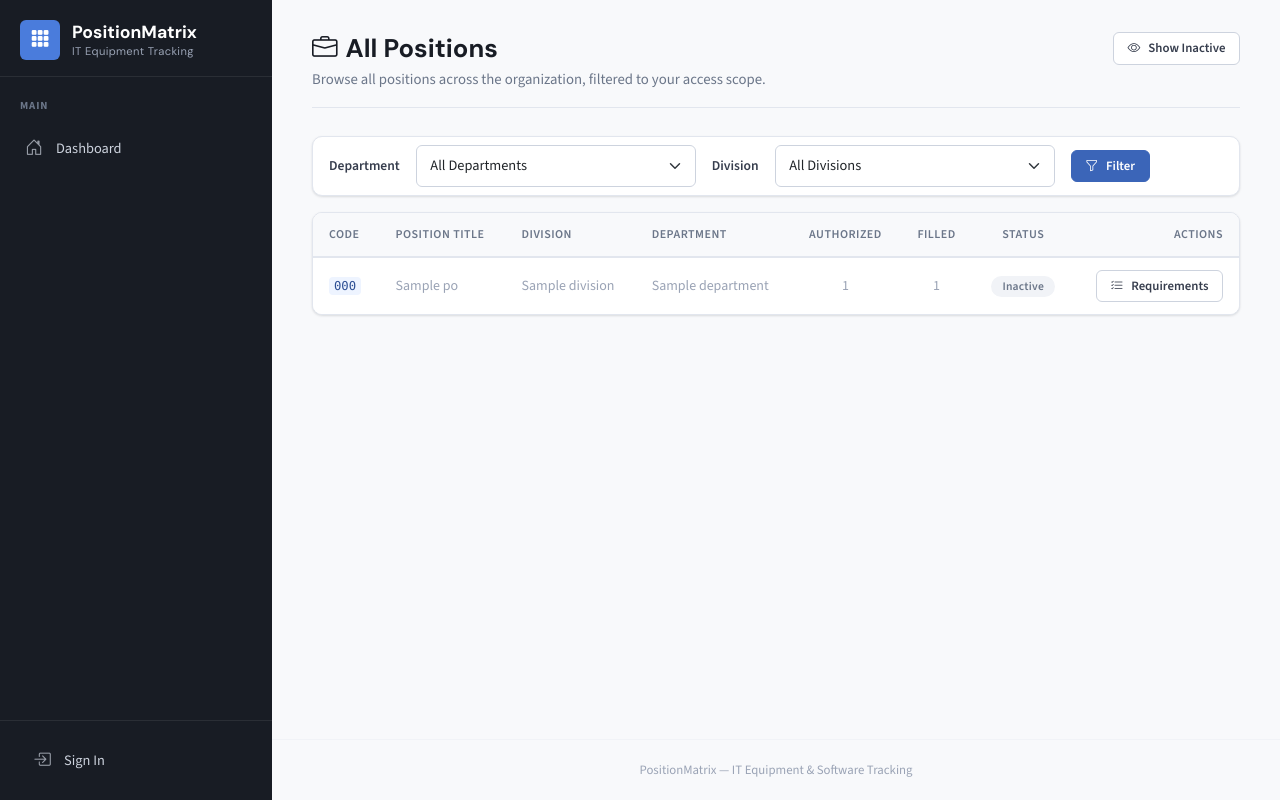
After one commit to joshgrubb/Matrix, a Python web app: template app/blueprints/organization/templates/organization/all_positions.html in a window 1280 px wide. The commit adds this page. Run offline with Jinja, Linux system fonts and the light colour scheme; the template is opened without the code that fills it: most values are stand-ins (such as "Sample title", 1, 10 or a date in 2020).

Commit message:
Added software, divisions, and positions options to sidebar. Fixed inconsistent show inactive toggle on departments pages.

```diff
--- /dev/null
+++ b/app/blueprints/organization/templates/organization/all_positions.html
@@ -0,0 +1,155 @@
+{% extends "base.html" %}
+{% block title %}All Positions — PositionMatrix{% endblock %}
+{% block content %}
+<div class="pm-page-header">
+    <div>
+        <h1><i class="bi bi-briefcase me-2"></i>All Positions</h1>
+        <p>Browse all positions across the organization, filtered to your access scope.</p>
+    </div>
+    <div class="d-flex align-items-center gap-2">
+        {% if show_inactive %}
+        <a href="{{ url_for('organization.all_positions', department_id=selected_department_id, division_id=selected_division_id) }}"
+            class="pm-btn pm-btn-secondary pm-btn-sm">
+            <i class="bi bi-eye-slash"></i>
+            Hide Inactive
+        </a>
+        {% else %}
+        <a href="{{ url_for('organization.all_positions', department_id=selected_department_id, division_id=selected_division_id, show_inactive='1') }}"
+            class="pm-btn pm-btn-secondary pm-btn-sm">
+            <i class="bi bi-eye"></i>
+            Show Inactive
+        </a>
+        {% endif %}
+    </div>
+</div>
+
+{# ── Filter bar ── #}
+<div class="pm-card mb-3">
+    <div class="card-body py-2 px-3">
+        <form method="get" id="position-filter-form" class="d-flex align-items-center gap-3 flex-wrap">
+            {# Preserve show_inactive across filter changes #}
+            {% if show_inactive %}
+            <input type="hidden" name="show_inactive" value="1">
+            {% endif %}
+
+            <label for="department_id" class="pm-form-label mb-0" style="white-space: nowrap;">
+                Department
+            </label>
+            <select class="form-select form-select-sm" id="department_id" name="department_id"
+                style="max-width: 280px;">
+                <option value="">All Departments</option>
+                {% for dept in departments %}
+                <option value="{{ dept.id }}" {{ 'selected' if selected_department_id==dept.id }}>
+                    {{ dept.department_code }} — {{ dept.department_name }}
+                </option>
+                {% endfor %}
+            </select>
+
+            <label for="division_id" class="pm-form-label mb-0" style="white-space: nowrap;">
+                Division
+            </label>
+            <select class="form-select form-select-sm" id="division_id" name="division_id" style="max-width: 280px;">
+                <option value="">All Divisions</option>
+                {# Pre-populate if a department filter is active #}
+                {% for div in divisions_for_dropdown %}
+                <option value="{{ div.id }}" {{ 'selected' if selected_division_id==div.id }}>
+                    {{ div.division_code }} — {{ div.division_name }}
+                </option>
+                {% endfor %}
+            </select>
+
+            <button type="submit" class="pm-btn pm-btn-primary pm-btn-sm">
+                <i class="bi bi-funnel"></i>
+                Filter
+            </button>
+            {% if selected_department_id or selected_division_id %}
+            <a href="{{ url_for('organization.all_positions', show_inactive='1' if show_inactive else None) }}"
+                class="pm-btn pm-btn-secondary pm-btn-sm">
+                <i class="bi bi-x-lg"></i>
+                Clear
+            </a>
+            {% endif %}
+        </form>
+    </div>
+</div>
+
+<div class="pm-card">
+    <div class="table-responsive">
+        <table class="table pm-table">
+            <thead>
+                <tr>
+                    <th>Code</th>
+                    <th>Position Title</th>
+                    <th>Division</th>
+                    <th>Department</th>
+                    <th class="text-center">Authorized</th>
+                    <th class="text-center">Filled</th>
+                    <th class="text-center">Status</th>
+                    <th class="text-end">Actions</th>
+                </tr>
+            </thead>
+            <tbody>
+                {% for pos in positions %}
+                <tr class="{{ 'pm-row-inactive' if not pos.is_active }}">
+                    <td><code>{{ pos.position_code }}</code></td>
+                    <td style="font-weight: 500;">{{ pos.position_title }}</td>
+                    <td class="pm-text-muted">{{ pos.division.division_name }}</td>
+                    <td class="pm-text-muted">{{ pos.division.department.department_name }}</td>
+                    <td class="text-center">{{ pos.authorized_count }}</td>
+                    <td class="text-center">{{ pos.filled_count }}</td>
+                    <td class="text-center">
+                        {% if pos.is_active %}
+                        <span class="pm-badge pm-badge-success">Active</span>
+                        {% else %}
+                        <span class="pm-badge pm-badge-neutral">Inactive</span>
+                        {% endif %}
+                    </td>
+                    <td class="text-end">
+                        <a href="{{ url_for('requirements.position_summary', position_id=pos.id) }}"
+                            class="pm-btn pm-btn-secondary pm-btn-sm">
+                            <i class="bi bi-list-check"></i>
+                            Requirements
+                        </a>
+                    </td>
+                </tr>
+                {% else %}
+                <tr>
+                    <td colspan="8">
+                        <div class="pm-empty-state">
+                            <i class="bi bi-briefcase d-block"></i>
+                            <p>No positions found. Run an HR sync from the Admin panel to import your organization.</p>
+                        </div>
+                    </td>
+                </tr>
+                {% endfor %}
+            </tbody>
+        </table>
+    </div>
+</div>
+
+{# ── Department → Division cascade via HTMX ── #}
+<script>
+    /**
+     * When the department dropdown changes, reload the division
+     * dropdown options via HTMX and clear the current division
+     * selection so stale filters are not submitted.
+     */
+    document.getElementById('department_id').addEventListener('change', function () {
+        var deptId = this.value;
+        var divSelect = document.getElementById('division_id');
+
+        // Reset division selection.
+        divSelect.innerHTML = '<option value="">All Divisions</option>';
+
+        if (!deptId) {
+            return;
+        }
+
+        // Fetch divisions for the selected department via existing HTMX endpoint.
+        htmx.ajax('GET',
+            '{{ url_for("organization.htmx_divisions", department_id=0) }}'.replace('/0', '/' + deptId),
+            { target: '#division_id', swap: 'innerHTML' }
+        );
+    });
+</script>
+{% endblock %}
--- a/app/templates/base.html
+++ b/app/templates/base.html
@@ -64,17 +64,38 @@
         <div class="pm-sidebar-section">Organization</div>
         <ul class="pm-sidebar-nav">
             <li>
-                <a class="pm-sidebar-link {% if request.endpoint and request.endpoint.startswith('organization.') %}active{% endif %}"
+                <a class="pm-sidebar-link {% if request.endpoint in ('organization.departments', 'organization.department_detail') %}active{% endif %}"
                     href="{{ url_for('organization.departments') }}">
                     <i class="bi bi-diagram-3"></i>
                     Departments
                 </a>
             </li>
             <li>
-                <a class="pm-sidebar-link {% if request.endpoint and request.endpoint.startswith('equipment.') %}active{% endif %}"
+                <a class="pm-sidebar-link {% if request.endpoint in ('organization.all_divisions', 'organization.division_detail') %}active{% endif %}"
+                    href="{{ url_for('organization.all_divisions') }}">
+                    <i class="bi bi-collection"></i>
+                    Divisions
+                </a>
+            </li>
+            <li>
+                <a class="pm-sidebar-link {% if request.endpoint in ('organization.all_positions',) %}active{% endif %}"
+                    href="{{ url_for('organization.all_positions') }}">
+                    <i class="bi bi-briefcase"></i>
+                    Positions
+                </a>
+            </li>
+            <li>
+                <a class="pm-sidebar-link {% if request.endpoint and request.endpoint.startswith('equipment.hardware') %}active{% endif %}"
                     href="{{ url_for('equipment.hardware_list') }}">
                     <i class="bi bi-cpu"></i>
-                    Equipment Catalog
+                    Hardware Catalog
+                </a>
+            </li>
+            <li>
+                <a class="pm-sidebar-link {% if request.endpoint and request.endpoint.startswith('equipment.software') %}active{% endif %}"
+                    href="{{ url_for('equipment.software_list') }}">
+                    <i class="bi bi-window-stack"></i>
+                    Software Catalog
                 </a>
             </li>
             <li>
```
Also changed, not shown: app/blueprints/organization/routes.py (+81 -0 lines), app/blueprints/organization/templates/organization/all_divisions.html (added, +104 -0 lines), app/blueprints/organization/templates/organization/departments.html (+12 -7 lines).
